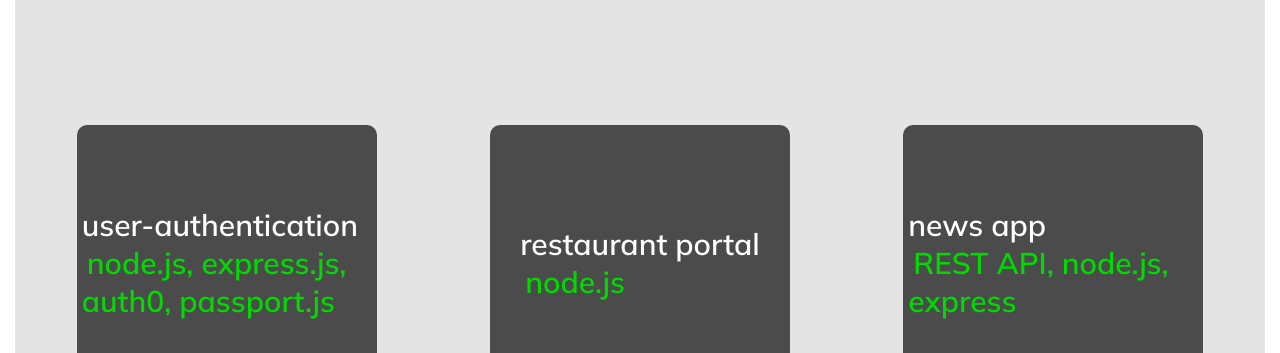
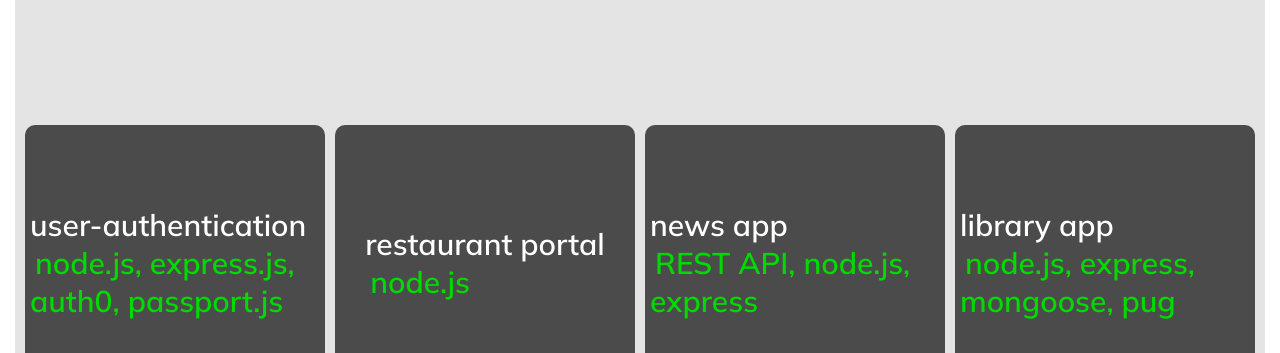
Before and after one commit to web-dot/port-page, a website: page public/index.html in a window 1280 px wide. Shown: the part 599-952 px from the top of the page. Drawn offline with Linux system fonts and the light colour scheme.

Commit message:
update-commit

```diff
--- a/public/index.html
+++ b/public/index.html
@@ -26,6 +26,7 @@
         <div class="projectnum"><a target="blank" href="https://cryptic-mesa-47452.herokuapp.com/">user-authentication <br> <span id="nodetext">node.js, express.js, auth0, passport.js</span></a></div>
         <div class="projectnum"><a target="blank" href="https://mighty-peak-50021.herokuapp.com/">restaurant portal <br> <span id="nodetext">node.js</span></a></div>
         <div class="projectnum"><a target="blank" href="https://rocky-plains-50307.herokuapp.com/">news app <br> <span id="nodetext">REST API, node.js, express  </span></a></div>
+        <div class="projectnum"><a target="blank" href="https://shrouded-lowlands-61749.herokuapp.com/catalog">library app <br> <span id="nodetext">node.js, express, mongoose, pug  </span></a></div>
 
       </div>
 
```
